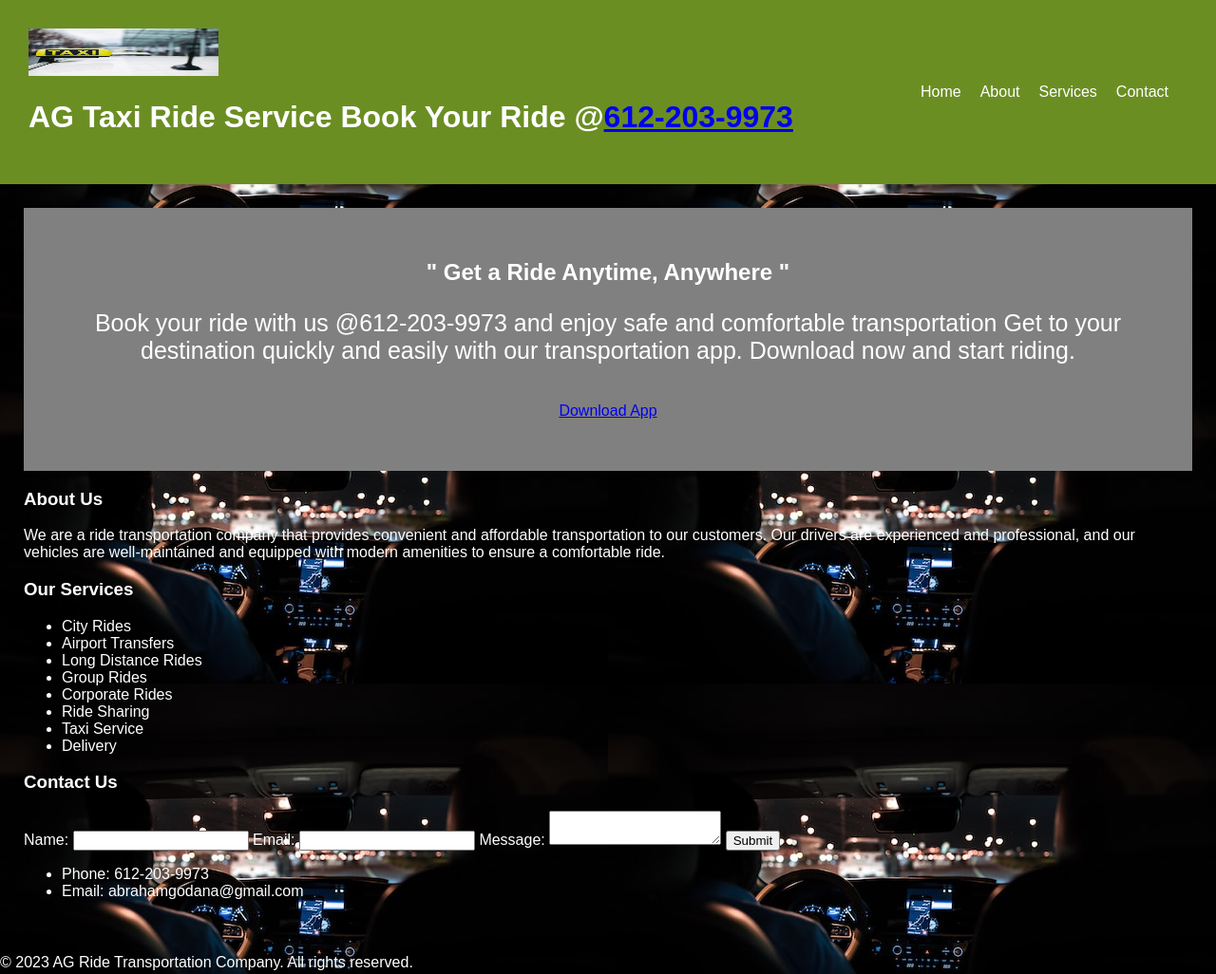
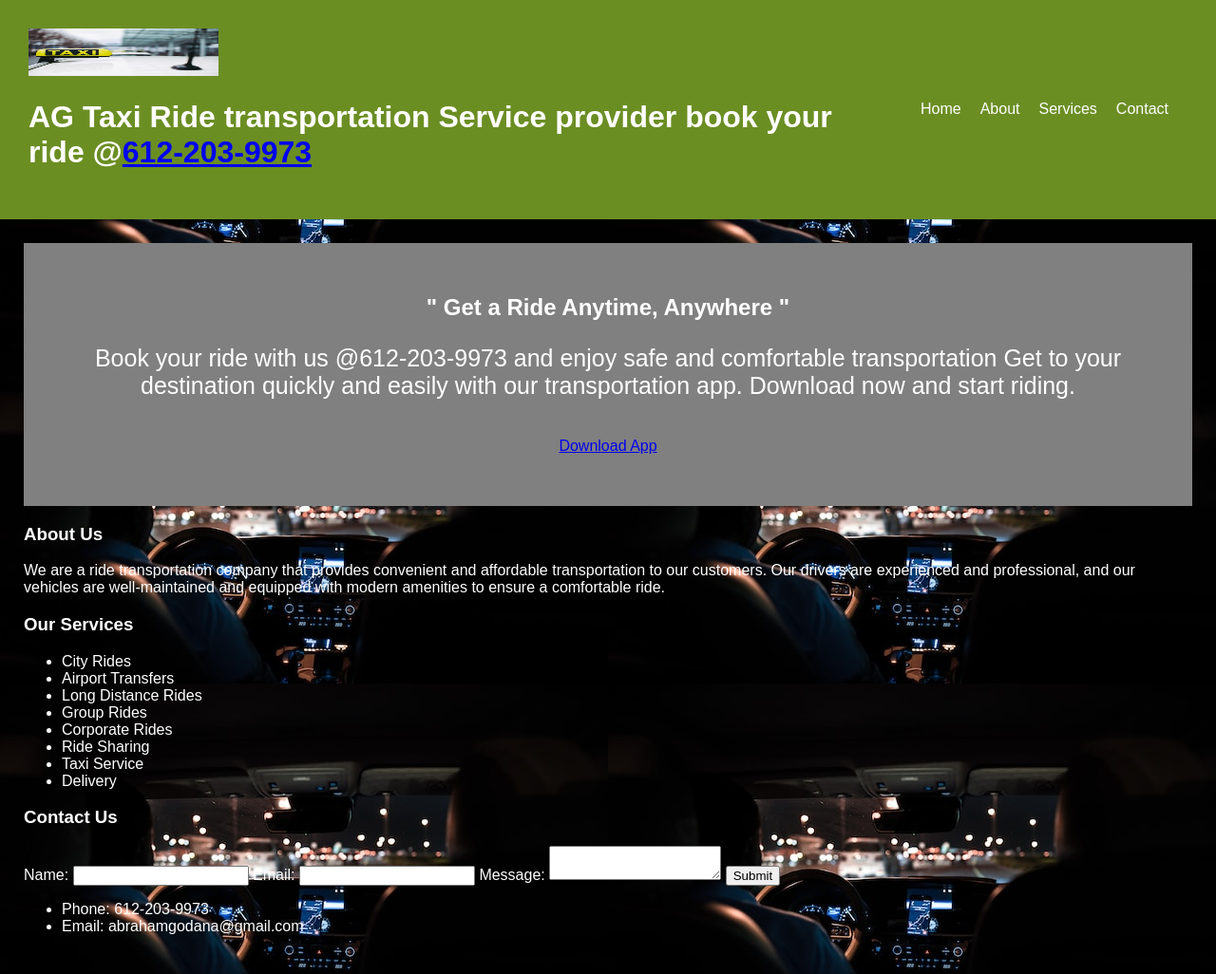
Before and after one commit to abrahagodana/AGTAXIRIDE-WEBSITE, a plain HTML site: page index.html in a window 1280 px wide. Shown: the top 1026 px of the page at 95% size. Drawn offline with Linux system fonts and the light colour scheme; files whose address does not match are found by name.

Commit message:
Update index.html

```diff
--- a/index.html
+++ b/index.html
@@ -12,7 +12,7 @@
 	<header>
 		<div class="logo">
 			<img src="img/taxi2.jpg" alt=" AG Ride Transportation Company ">
-			<h1> AG Taxi Ride Service Book Your Ride @<span class="badge"><span class="glyphicon glyphicon-earphone"></span></span><a href="tel:612-203-9973">612-203-9973</a></h1></h1>
+			<h1> AG Taxi Ride transportation Service provider book your ride @<span class="badge"><span class="glyphicon glyphicon-earphone"></span></span><a href="tel:612-203-9973">612-203-9973</a></h1></h1>
 		</div>
 		<nav>
 			<ul>
```
